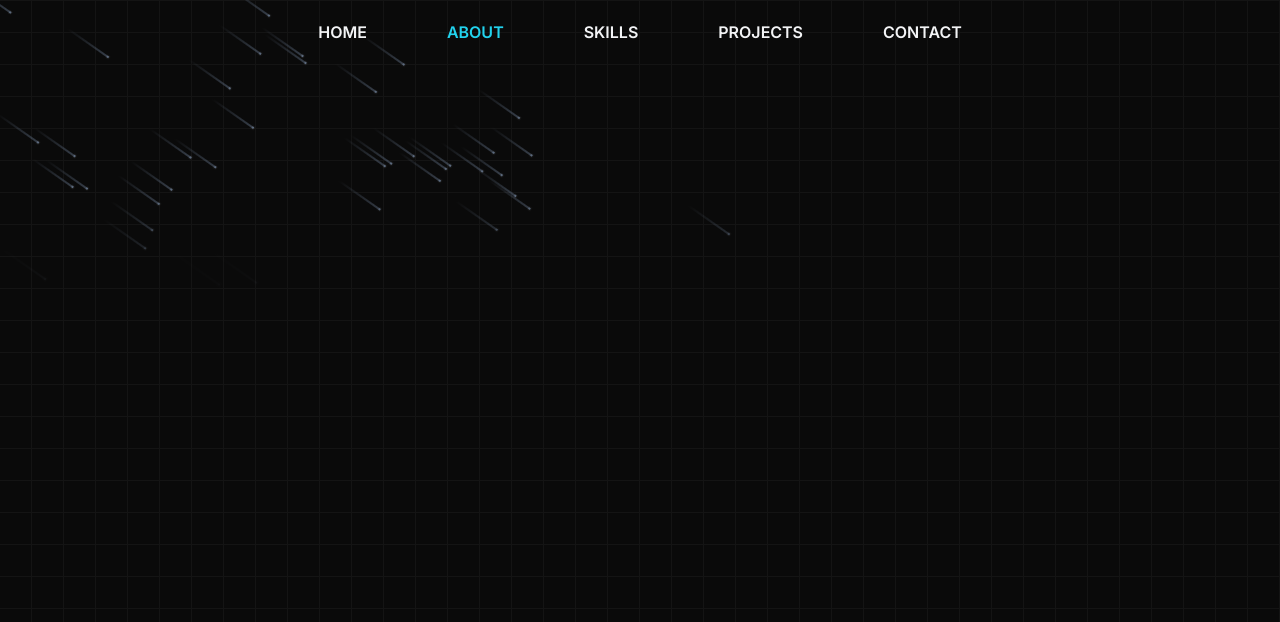
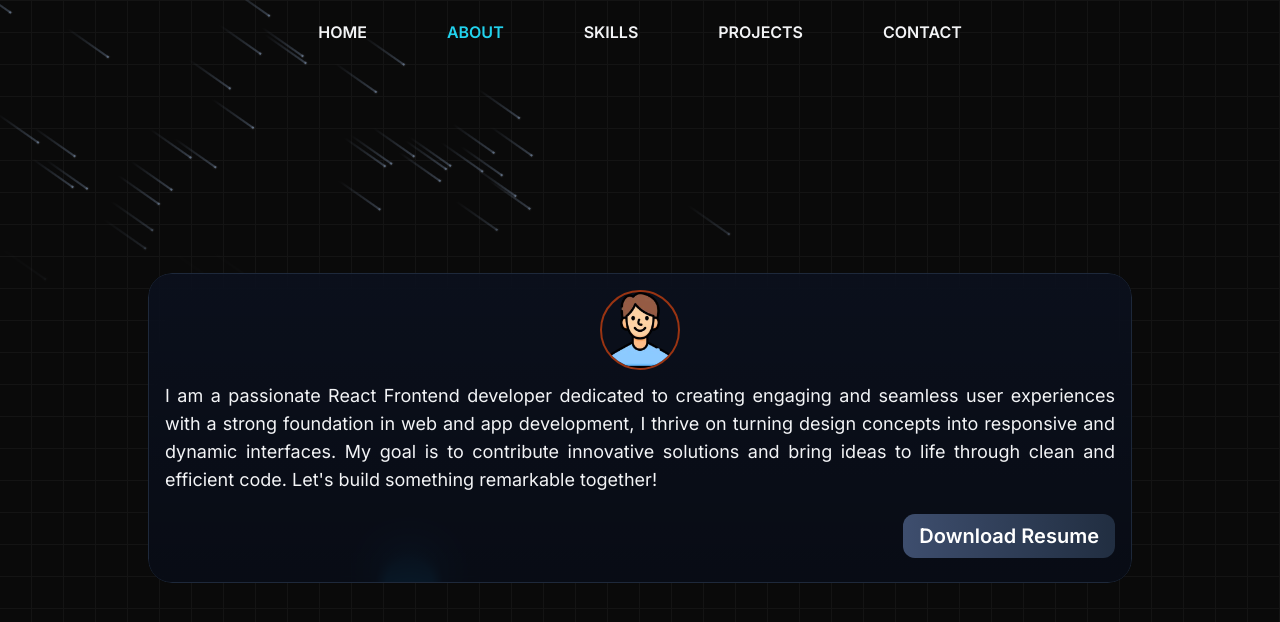
Before and after one commit to ShahbajAlam/portfolio-nextjs, a Next.js app: page /about in a window 1280 px wide. Shown: the top 622 px of the page. Built offline with nearby package versions, Linux system fonts and the light colour scheme.

Commit message:
new file:   assets/man.webp 	modified:   components/About.tsx 	new file:   components/Bio.tsx 	new file:   components/ui/moving-border.tsx 	new file:   components/ui/tailwindcss-buttons.tsx 	modified:   package-lock.json 	modified:   package.json 	modified:   tailwind.config.ts

```diff
--- a/components/About.tsx
+++ b/components/About.tsx
@@ -1,5 +1,15 @@
+import Bio from "./Bio";
+import { MovingBorderContainer } from "./ui/moving-border";
+
 export default function About() {
     return (
-        <div className="w-full flex flex-col items-center justify-center px-2 py-24 lg:flex-row lg:w-[80%] lg:max-w-[1000px] lg:py-2 lg:pt-16"></div>
+        <div className="w-full flex flex-col items-center justify-center px-2 py-24 lg:flex-row lg:w-[80%] lg:max-w-[1000px] lg:py-2 lg:pt-16">
+            <MovingBorderContainer
+                duration={8000}
+                className="bg-gradient-to-t from-[rgba(0,0,0,0.4)] to-[rgba(0,0,0,0.2)]"
+            >
+                <Bio />
+            </MovingBorderContainer>
+        </div>
     );
 }
--- /dev/null
+++ b/components/Bio.tsx
@@ -0,0 +1,29 @@
+import man from "@/assets/man.webp";
+
+function Bio() {
+    return (
+        <div className="flex flex-col items-center gap-3 p-4 rounded-3xl">
+            <img
+                src={man.src}
+                alt="profile picture"
+                className="w-20 h-20 rounded-full border-2 border-orange-800"
+            />
+            <p className="text-lg text-gray-100 text-justify">
+                I am a passionate React Frontend developer dedicated to creating
+                engaging and seamless user experiences with a strong foundation
+                in web and app development, I thrive on turning design concepts
+                into responsive and dynamic interfaces. My goal is to contribute
+                innovative solutions and bring ideas to life through clean and
+                efficient code. Let's build something remarkable together!
+            </p>
+            <a
+                download=""
+                className="self-end bg-gradient-to-r from-[#3e4e6e] to-[#212e41] rounded-xl px-4 py-2 font-semibold text-xl my-2"
+            >
+                Download Resume
+            </a>
+        </div>
+    );
+}
+
+export default Bio;
--- /dev/null
+++ b/components/ui/moving-border.tsx
@@ -0,0 +1,140 @@
+"use client";
+
+import React from "react";
+import {
+    motion,
+    useAnimationFrame,
+    useMotionTemplate,
+    useMotionValue,
+    useTransform,
+} from "framer-motion";
+import { useRef } from "react";
+import { cn } from "@/utils/cn";
+
+export function MovingBorderContainer({
+    borderRadius = "1.5rem",
+    children,
+    as: Component = "div",
+    containerClassName,
+    borderClassName,
+    duration,
+    className,
+    ...otherProps
+}: {
+    borderRadius?: string;
+    children: React.ReactNode;
+    as?: any;
+    containerClassName?: string;
+    borderClassName?: string;
+    duration?: number;
+    className?: string;
+    [key: string]: any;
+}) {
+    return (
+        <Component
+            className={cn(
+                "bg-transparent relative overflow-hidden ",
+                containerClassName
+            )}
+            style={{
+                borderRadius: borderRadius,
+            }}
+            {...otherProps}
+        >
+            <div
+                className="absolute inset-0"
+                style={{ borderRadius: `calc(${borderRadius} * 0.96)` }}
+            >
+                <MovingBorder duration={duration} rx="30%" ry="30%">
+                    <div
+                        className={cn(
+                            "h-20 w-20 opacity-[0.8] bg-[radial-gradient(var(--sky-500)_40%,transparent_60%)]",
+                            borderClassName
+                        )}
+                    />
+                </MovingBorder>
+            </div>
+
+            <div
+                className={cn(
+                    "relative bg-slate-900/[0.8] border border-slate-800 backdrop-blur-xl text-white flex items-center justify-center w-full h-full text-sm antialiased",
+                    className
+                )}
+                style={{
+                    borderRadius: `calc(${borderRadius} * 0.96)`,
+                }}
+            >
+                {children}
+            </div>
+        </Component>
+    );
+}
+
+export const MovingBorder = ({
+    children,
+    duration = 2000,
+    rx,
+    ry,
+    ...otherProps
+}: {
+    children: React.ReactNode;
+    duration?: number;
+    rx?: string;
+    ry?: string;
+    [key: string]: any;
+}) => {
+    const pathRef = useRef<any>();
+    const progress = useMotionValue<number>(0);
+
+    useAnimationFrame((time) => {
+        const length = pathRef.current?.getTotalLength();
+        if (length) {
+            const pxPerMillisecond = length / duration;
+            progress.set((time * pxPerMillisecond) % length);
+        }
+    });
+
+    const x = useTransform(
+        progress,
+        (val) => pathRef.current?.getPointAtLength(val).x
+    );
+    const y = useTransform(
+        progress,
+        (val) => pathRef.current?.getPointAtLength(val).y
+    );
+
+    const transform = useMotionTemplate`translateX(${x}px) translateY(${y}px) translateX(-50%) translateY(-50%)`;
+
+    return (
+        <>
+            <svg
+                xmlns="http://www.w3.org/2000/svg"
+                preserveAspectRatio="none"
+                className="absolute h-full w-full"
+                width="100%"
+                height="100%"
+                {...otherProps}
+            >
+                <rect
+                    fill="none"
+                    width="100%"
+                    height="100%"
+                    rx={rx}
+                    ry={ry}
+                    ref={pathRef}
+                />
+            </svg>
+            <motion.div
+                style={{
+                    position: "absolute",
+                    top: 0,
+                    left: 0,
+                    display: "inline-block",
+                    transform,
+                }}
+            >
+                {children}
+            </motion.div>
+        </>
+    );
+};
--- /dev/null
+++ b/components/ui/tailwindcss-buttons.tsx
@@ -0,0 +1,28 @@
+"use client";
+import React from "react";
+import { IconClipboard } from "@tabler/icons-react";
+import { cn } from "@/utils/cn";
+
+export const ButtonsCard = ({
+    children,
+    className,
+    onClick,
+}: {
+    children?: React.ReactNode;
+    className?: string;
+    onClick?: () => void;
+}) => {
+    return (
+        <div
+            onClick={onClick}
+            className={cn(
+                "h-60 w-full bg-white rounded-xl border border-neutral-100 dark:bg-black dark:border-white/[0.2] hover:border-neutral-200 group/btn overflow-hidden relative flex items-center justify-center",
+                className
+            )}
+        >
+            <div className="absolute inset-0 dark:bg-dot-white/[0.1] bg-dot-black/[0.1]" />
+            <IconClipboard className="absolute top-2 right-2 text-neutral-300 group-hover/btn:block hidden h-4 w-4 transition duration-200" />
+            <div className="relative z-40">{children}</div>
+        </div>
+    );
+};
--- a/package.json
+++ b/package.json
@@ -10,11 +10,12 @@
     },
     "dependencies": {
         "clsx": "^2.1.0",
-        "framer-motion": "^11.0.13",
+        "framer-motion": "^11.0.14",
         "mini-svg-data-uri": "^1.4.4",
         "next": "14.1.3",
         "react": "^18",
         "react-dom": "^18",
+        "react-element-to-jsx-string": "^15.0.0",
         "tailwind-merge": "^2.2.1"
     },
     "devDependencies": {
--- a/tailwind.config.ts
+++ b/tailwind.config.ts
@@ -28,8 +28,17 @@ const config: Config = {
             animation: {
                 spotlight: "spotlight 2s ease .75s 1 forwards",
                 "meteor-effect": "meteor 5s linear infinite",
+                shimmer: "shimmer 2s linear infinite",
             },
             keyframes: {
+                shimmer: {
+                    from: {
+                        backgroundPosition: "0 0",
+                    },
+                    to: {
+                        backgroundPosition: "-200% 0",
+                    },
+                },
                 spotlight: {
                     "0%": {
                         opacity: "0",
```
Also changed, not shown: assets/man.webp (added), 1 other file (tests, documents, lock files or other folders).
